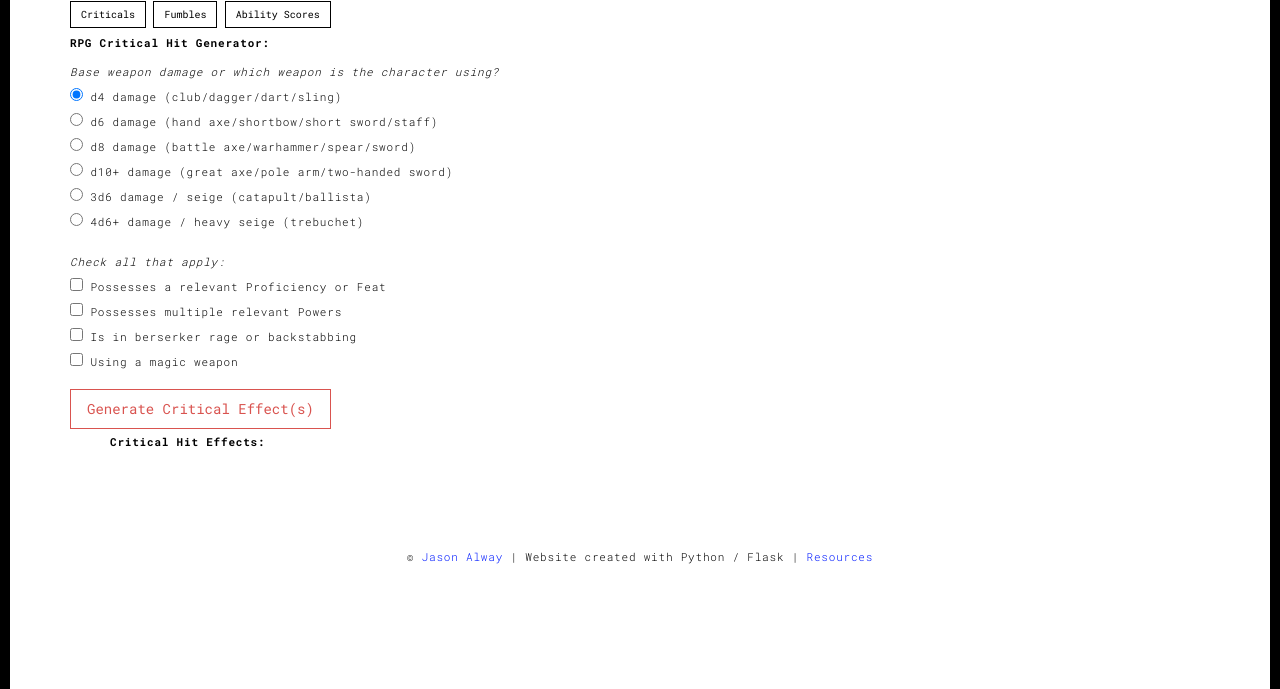
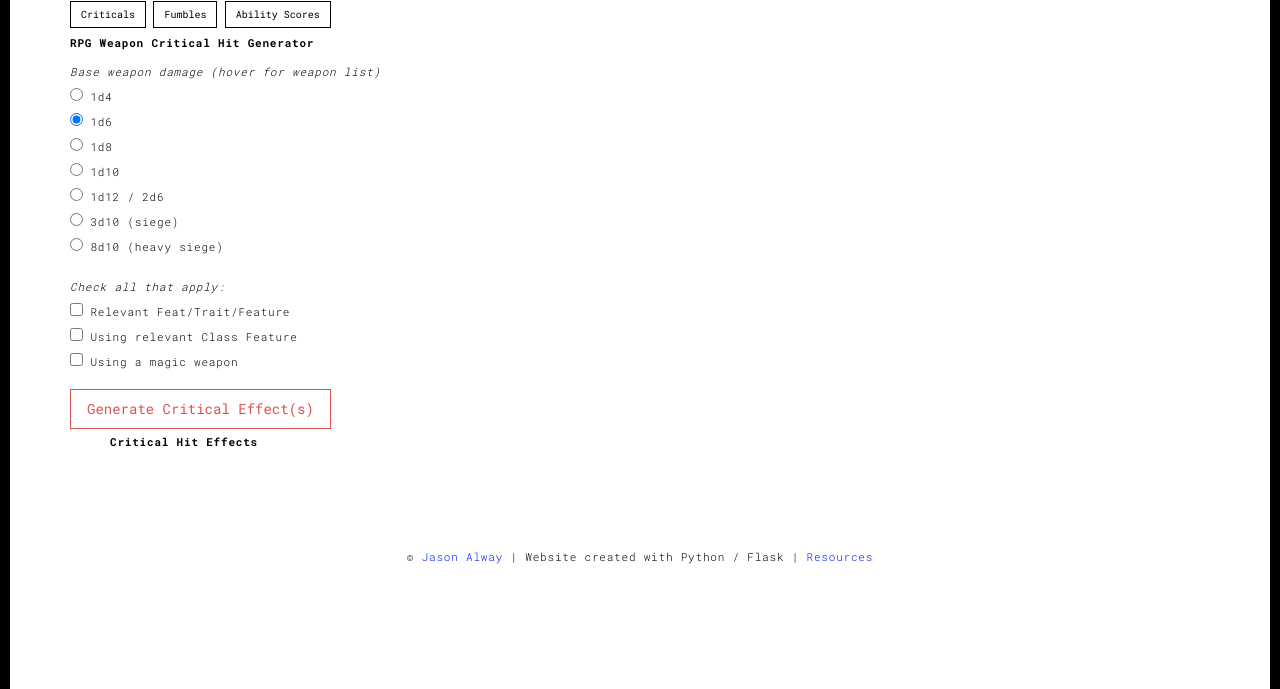
Before and after one commit to jtalway/portfo, a Flask app: page /critical in a window 1280 px wide. Shown: the part 90-779 px from the top of the page. Run offline with Flask 2, Linux system fonts and the light colour scheme; some libraries are stand-ins or nearby versions.

Commit message:
Cleaned up Criticals and minor formatting

```diff
--- a/templates/abilityscore.html
+++ b/templates/abilityscore.html
@@ -7,7 +7,7 @@
         <div class="col-xs-12">
               {% include 'generator.html' %}
 
-              <h4>RPG Ability Score Generator:</h4>
+              <h4>RPG Ability Score Generator</h4>
               <form action="generate_abilityscore" method="post" class="reveal-content">
               <p><i>Which ability score generation method are you using?</i><br>
               <input type="radio" name="abilityscoremethod" id="standard" value="1"> 3d6<br>
--- a/templates/critical.html
+++ b/templates/critical.html
@@ -6,30 +6,28 @@
       <div class="row">
         <div class="col-xs-12">
               {% include 'generator.html' %}
-              <h4>RPG Critical Hit Generator:</h4>
+              <h4>RPG Weapon Critical Hit Generator</h4>
               <form action="generate_critical" method="post" class="reveal-content">
-              <p><i>Base weapon damage or which weapon is the character using?</i><br>
-              <input type="radio" name="weaponDmg" id="weaponDmg" value="1" checked="true"> d4 damage (club/dagger/dart/sling) <br>
-              <input type="radio" name="weaponDmg" id="weaponDmg" value="2"> d6 damage (hand axe/shortbow/short sword/staff) <br>
-              <input type="radio" name="weaponDmg" id="weaponDmg" value="3"> d8 damage (battle axe/warhammer/spear/sword)<br>
-              <input type="radio" name="weaponDmg" id="weaponDmg" value="4"> d10+ damage (great axe/pole arm/two-handed sword) <br>
-              <input type="radio" name="weaponDmg" id="weaponDmg" value="5"> 3d6 damage / seige (catapult/ballista) <br>
-              <input type="radio" name="weaponDmg" id="weaponDmg" value="6"> 4d6+ damage / heavy seige (trebuchet)<br>
-              <p></p>
+              <p><i>Base weapon damage (hover for weapon list)</i><br>
+              <input type="radio" name="weaponDmg" id="weaponDmg" value="1"><span title="club, dagger, light hammer, sickle, dart, sling, whip, Monk 1-4"> 1d4 </span><br>
+              <input type="radio" name="weaponDmg" id="weaponDmg" value="2" checked="true"><span title="handaxe, javelin, mace, quarterstaff, spear, shortbow, scimitar, shortsword, trident, hand crossbow, Monk 5-10"> 1d6 </span><br>
+              <input type="radio" name="weaponDmg" id="weaponDmg" value="3"><span title="greatclub, light crossbow, battleaxe, flail, longsword, morningstar, rapier, war pick, warhammer, longbow, Monk 11-16"> 1d8 </span><br>
+              <input type="radio" name="weaponDmg" id="weaponDmg" value="4"><span title="glaive, halberd, pike, heavy crossbow, Monk 17-20"> 1d10 </span><br>
+              <input type="radio" name="weaponDmg" id="weaponDmg" value="5"><span title="greataxe, greatsword, lance, maul"> 1d12 / 2d6 </span><br>
+              <input type="radio" name="weaponDmg" id="weaponDmg" value="6"><span title="ballista, catapult"> 3d10 (siege) </span><br>
+              <input type="radio" name="weaponDmg" id="weaponDmg" value="7"><span title="trebuchet"> 8d10 (heavy siege) </span><br>
 
               <p><i>Check all that apply:</i><br>
               <!-- each one below increases severity by 1 -->
-              <input type="checkbox" name="severity" id="severity1" value="1"> Possesses a relevant Proficiency
-              or Feat<br>
-              <input type="checkbox" name="severity" id="severity2" value="1"> Possesses multiple relevant Powers <br>
-              <input type="checkbox" name="severity" id="severity3" value="1"> Is in berserker rage or backstabbing <br>
-              <input type="checkbox" name="severity" id="severity4" value="1"> Using a magic weapon <br>
+              <input type="checkbox" name="severity" id="severity1" value="1"><span title="combat Feats, Brutal Critical, Dwarven Combat Training, Elf Weapon Training, (Half-Orc) Savage Attacks, etc."> Relevant Feat/Trait/Feature</span> <br>
+              <input type="checkbox" name="severity" id="severity2" value="1"><span title="Rage, Reckless Attack, Sneak Attack, etc."> Using relevant Class Feature</span><br>
+              <input type="checkbox" name="severity" id="severity3" value="1"><span title="Monk 6+"> Using a magic weapon</span><br>
               <p></p>
               <button type="submit" class="btn btn-danger btn-lg">Generate Critical Effect(s)</button>
               </form>
 
 
-              <ul><b>Critical Hit Effects:</b>
+              <ul><b>Critical Hit Effects</b>
               {% for critical_effects_element in critical_effects %}
                 <li> {{ critical_effects_element }}</li>
               {% endfor %}
--- a/templates/fumble.html
+++ b/templates/fumble.html
@@ -6,7 +6,7 @@
       <div class="row">
         <div class="col-xs-12">
               {% include 'generator.html' %}
-              <h4>RPG Fumble Generator:</h4>
+              <h4>RPG Fumble Generator</h4>
               <form action="generate_fumble" method="post" class="reveal-content">
               <p><i>Wielder is proficient with weapon?</i><br>
               <input type="radio" name="proficient" id="proficient" value="1" checked="true"> Yes<br>
@@ -24,7 +24,7 @@
               </form>
 
 
-              <ul><b>Fumble Effects:</b>
+              <ul><b>Fumble Effects</b>
               {% for fumble_effects_element in fumble_effects %}
                 <li> {{ fumble_effects_element }}</li>
               {% endfor %}
```
